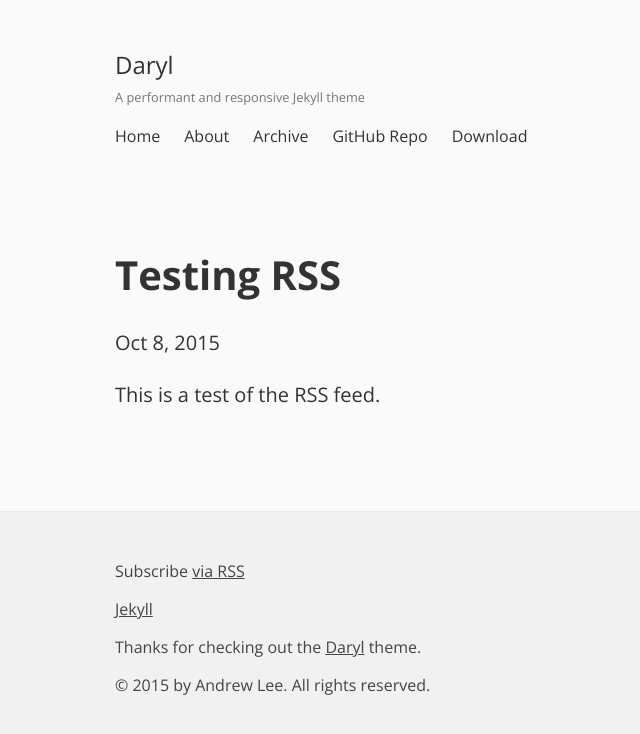
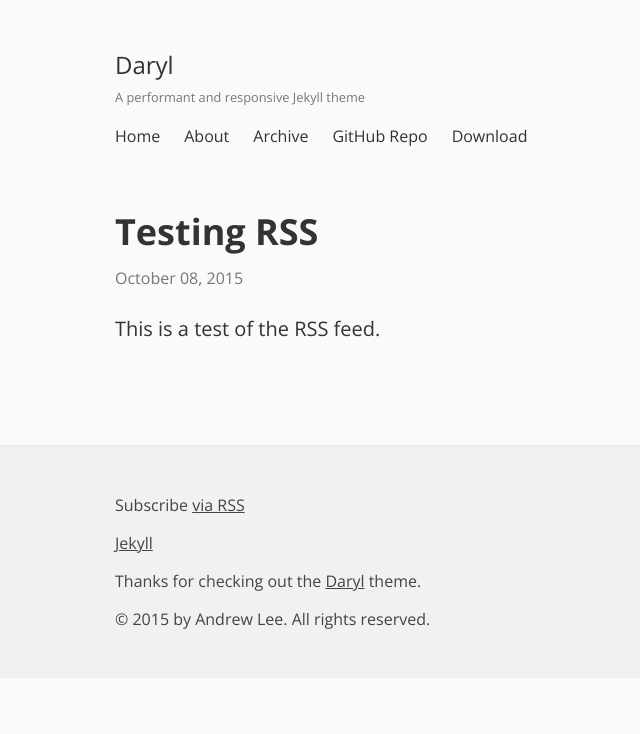
Before and after one commit to y2bd/CSE125Blog, a Jekyll site: the page built from _posts/2015-10-08-testing-rss.md, in a window 1280 px wide. Shown: the top 734 px of the page, without its empty margins (173-813 px from the left). Built offline with Jekyll 4.4.1, drawn with Linux system fonts in a browser that asks for light colours.

Commit message:
Fixed post spacing between <hr>'s and fixed post title CSS.

```diff
--- a/_layouts/post.html
+++ b/_layouts/post.html
@@ -4,8 +4,8 @@
 <div class="post">
 
   <header class="post-header">
-    <h1 class="post-title">{{ page.title }}</h1>
-    <p class="post-meta">{{ page.date | date: "%b %-d, %Y" }}{% if page.author %} • {{ page.author }}{% endif %}{% if page.meta %} • {{ page.meta }}{% endif %}</p>
+    <h2 class="post-title">{{ page.title }}</h2>
+    <time class="post-date">{{ page.date | date: "%B %d, %Y" }}{% if page.author %} • {{ page.author }}{% endif %}{% if page.meta %} • {{ page.meta }}{% endif %}</time>
   </header>
 
   <article class="post-content">
--- a/assets/css/style.css
+++ b/assets/css/style.css
@@ -153,7 +153,7 @@
 }
 
 .post-title {
-    margin-bottom: 0;
+    margin: 0 auto;
 }
 
 .post-link {
```
